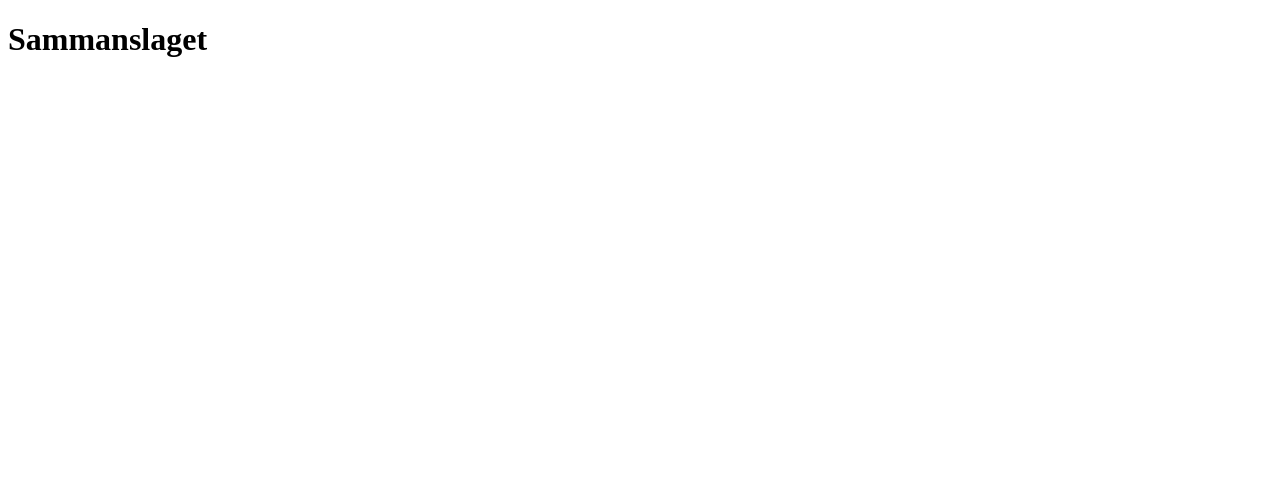
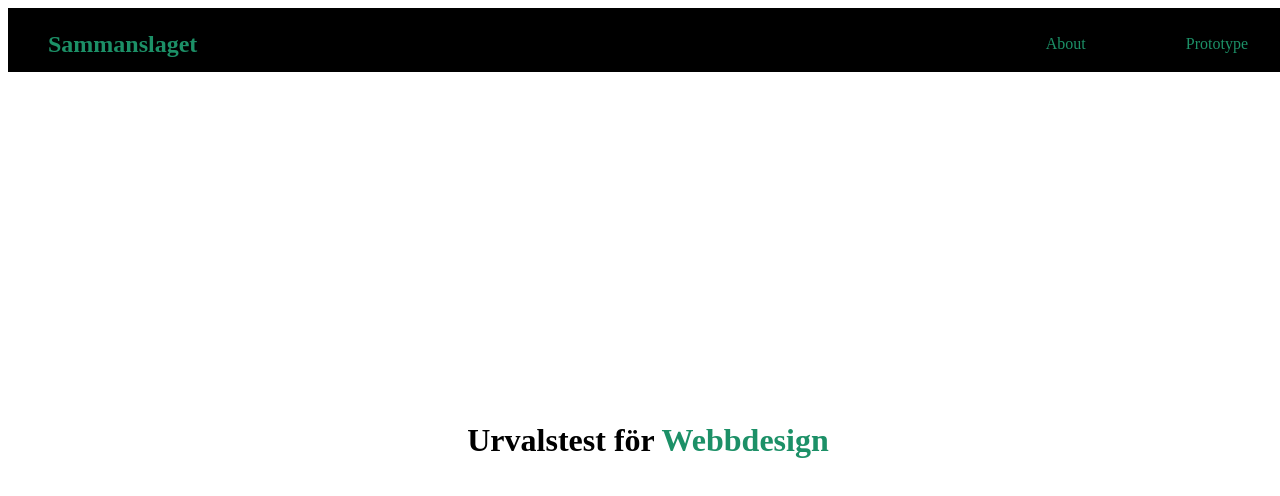
Before and after one commit to alun0511/sammanslaget23, a Next.js app in the folder sammanslaget/: page / in a window 1280 px wide. Shown: the top 496 px of the page. Built offline with nearby package versions, Linux system fonts and the light colour scheme.

Commit message:
Styling of header

```diff
--- a/sammanslaget/next.config.js
+++ b/sammanslaget/next.config.js
@@ -1,4 +1,11 @@
 /** @type {import('next').NextConfig} */
 const nextConfig = {}
 
-module.exports = nextConfig
+// module.exports = nextConfig
+
+module.exports = {
+    compiler: {
+      // Enables the styled-components SWC transform
+      styledComponents: true
+    }
+}
--- /dev/null
+++ b/sammanslaget/src/components/Layout.jsx
@@ -0,0 +1,29 @@
+import React from 'react';
+import styled from 'styled-components';
+import Navigation from './Navigation';
+
+const LayoutStyle = styled.div`
+  width: 100vw;
+  max-width: 100vw;
+  position: relative;
+  display: flex;
+  flex-direction: column;
+  align-items: center;
+  min-height: 100vh;
+
+  main {
+    max-width: 800px;
+    margin: auto;
+  }
+`;
+
+const Layout = ({ children, slug, description, shareImage }) => {
+  return (
+    <LayoutStyle>
+      <Navigation />
+      <main id="main">{children}</main>
+    </LayoutStyle>
+  );
+};
+
+export default Layout;
--- a/sammanslaget/src/components/Navigation/Navigation.jsx
+++ b/sammanslaget/src/components/Navigation/Navigation.jsx
@@ -2,21 +2,38 @@ import { styled } from "styled-components";
 import Link from "next/link";
 
 const StyledNavigation = styled.nav`
-    width: 100vw;
-    height: 70px;
-    background-color: #494949;
+    width: 100%;
+    height: 64px;
+    background-color: #000;
+    display: flex;
+    flex-direction: row;
+    justify-content: space-between;
+    align-items: center;
 `
 
 const StyledLink = styled(Link)`
-color: blue;
+color: #1C9067;
+text-decoration: none;
+margin: 18px 40px 10px 40px ;
 `
+
+const StyledNavDiv = styled.div`
+display: flex;
+flex-direction: row;
+gap: 20px;
+`;
+
 
 const Navigation = () => {
     return (
         <StyledNavigation>
-            <StyledLink href="/">Home</StyledLink>
+            <StyledLink href="/"><h1>Sammanslaget</h1></StyledLink>
+            <StyledNavDiv>
             <StyledLink href="/about">About</StyledLink>
             <StyledLink href="/prototype">Prototype</StyledLink>
+            </StyledNavDiv>
         </StyledNavigation>
     )
 }
+
+export default Navigation;
--- a/sammanslaget/src/pages/about.jsx
+++ b/sammanslaget/src/pages/about.jsx
@@ -1,3 +1,3 @@
 export default function About(){
-    return <p>About</p>
+    return <p>Om oss</p>
 }
--- a/sammanslaget/src/pages/index.jsx
+++ b/sammanslaget/src/pages/index.jsx
@@ -1,3 +1,20 @@
-export default function Page() {
-    return <h1>Sammanslaget</h1>
+// import Image from "next/image";
+import styled, { css } from "styled-components";
+import Layout from "@/components/Layout";
+import Link from "next/link";
+
+
+
+const StyledSpan = styled.span`
+color: #1C9067;
+`;
+
+
+
+export default function Home() {
+    return (
+    <Layout>
+    <h1>Urvalstest för <StyledSpan>Webbdesign</StyledSpan></h1>
+    </Layout>
+    )
 }
--- a/sammanslaget/src/pages/prototype.jsx
+++ b/sammanslaget/src/pages/prototype.jsx
@@ -1,3 +1,3 @@
 export default function Prototype(){
-    return <p>Prototype</p>
+    return <p>Prototyp</p>
 }
```
